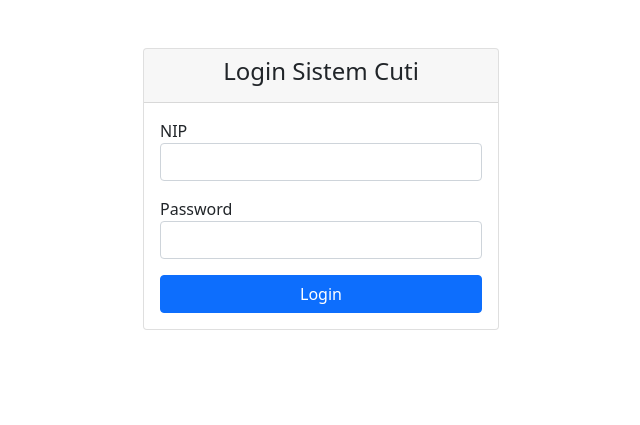
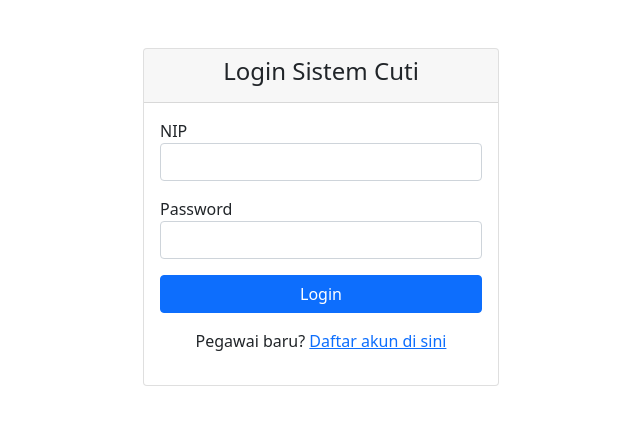
Before and after one commit to DevinaDianSaputri/UAS-PL, a PHP site: page /login.php in a window 1280 px wide. Shown: the top 425 px of the page, without its empty margins (319-959 px from the left). Run offline with PHP 8.4, Linux system fonts and the light colour scheme.

Commit message:
Update login.php

```diff
--- a/login.php
+++ b/login.php
@@ -88,9 +88,9 @@ if ($_POST) {
                             <button type="submit" class="btn btn-primary w-100">Login</button>
                         </form>
 
-                        <!-- <div class="text-center mt-3">
+                        <div class="text-center mt-3">
                             <p>Pegawai baru? <a href="register.php">Daftar akun di sini</a></p>
-                        </div> -->
+                        </div>
                     </div>
                 </div>
             </div>
```
